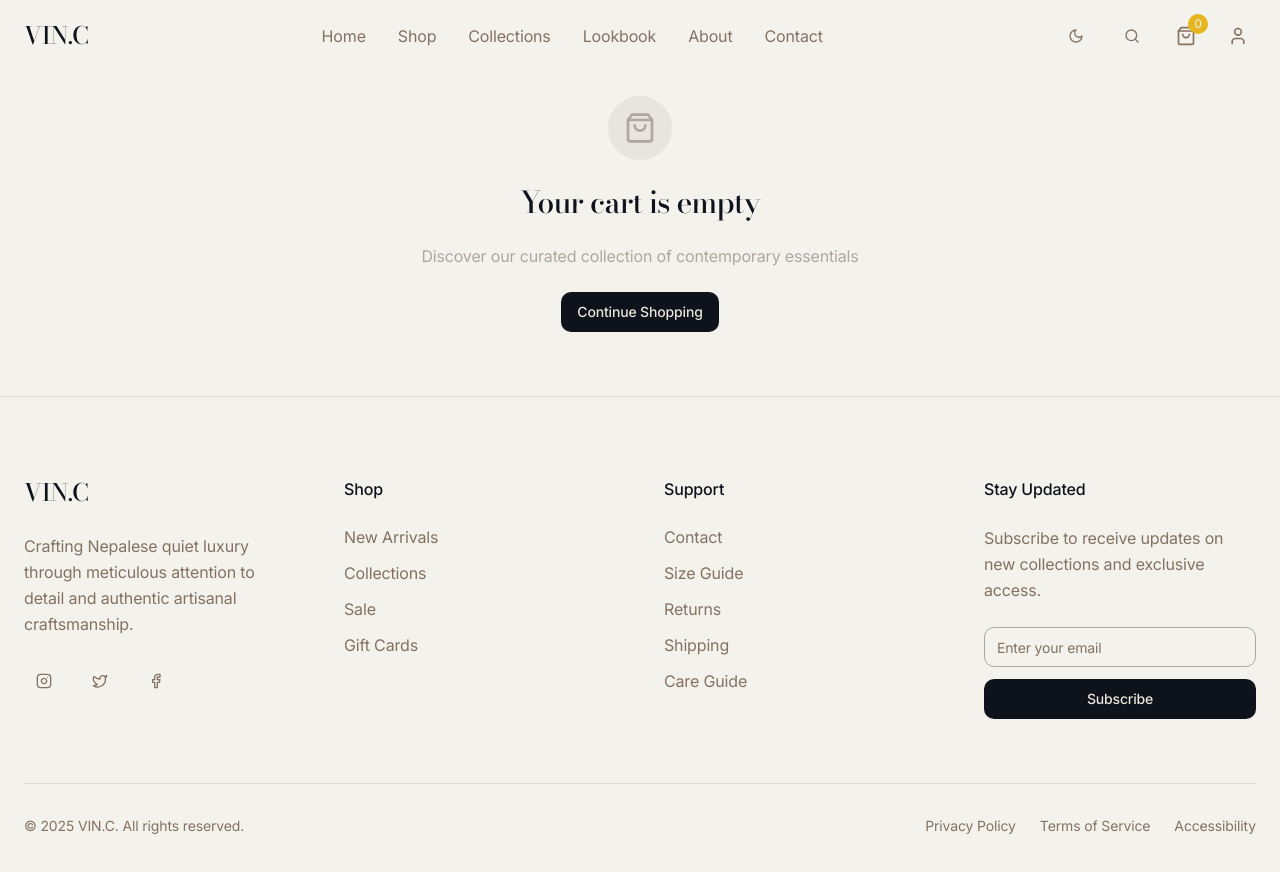
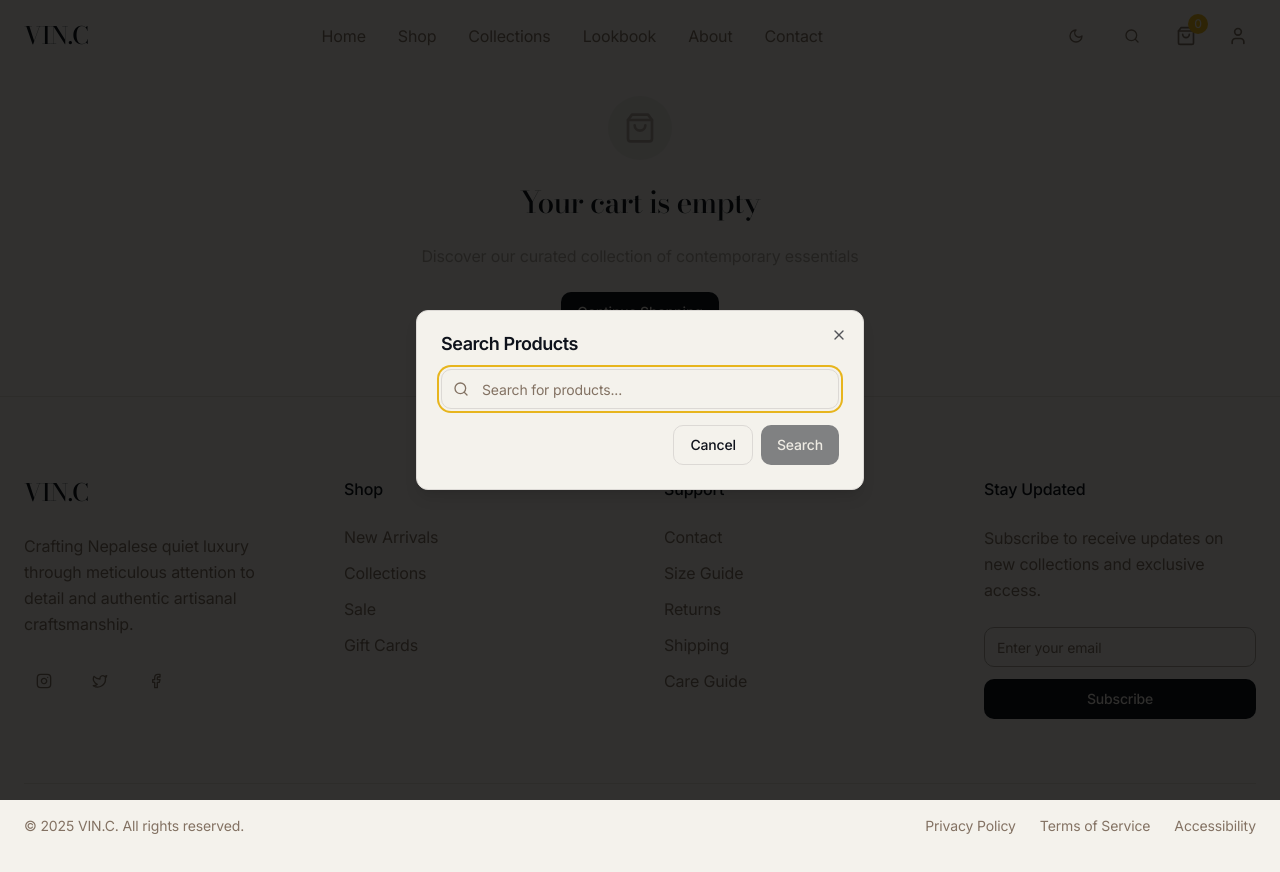
Before and after one commit to Ramoniswack/VIN.C, a React (Vite) app: page /cart in a window 1280 px wide. Both pictures are taken after a click on the button 1131 px from the left and 36 px from the top of the page. Shown: the top 872 px of the page. Built offline with nearby package versions, Linux system fonts and the light colour scheme.

Commit message:
fix(nav): improve search accessibility and input semantics

```diff
--- a/src/components/Navigation.tsx
+++ b/src/components/Navigation.tsx
@@ -1,18 +1,25 @@
 import { useState, useEffect } from 'react';
-import { Link, useLocation } from 'react-router-dom';
+import { Link, useLocation, useNavigate } from 'react-router-dom';
 import { gsap } from 'gsap';
 import { Button } from '@/components/ui/button';
+import { Input } from '@/components/ui/input';
+import { Dialog, DialogContent, DialogHeader, DialogTitle } from '@/components/ui/dialog';
 import { ThemeToggle } from '@/components/ThemeToggle';
 import { Search, ShoppingBag, Menu, X, User } from 'lucide-react';
 import { useAuthStore } from '@/store/authStore';
 import { useCartStore } from '@/store/cartStore';
+import { useProductStore } from '@/store/productStore';
 
 export const Navigation = () => {
   const [isScrolled, setIsScrolled] = useState(false);
   const [isMobileMenuOpen, setIsMobileMenuOpen] = useState(false);
+  const [isSearchOpen, setIsSearchOpen] = useState(false);
+  const [searchQuery, setSearchQuery] = useState('');
   const location = useLocation();
+  const navigate = useNavigate();
   const { user, isAuthenticated } = useAuthStore();
   const cartItemsCount = useCartStore(state => state.getTotalItems());
+  const { products } = useProductStore();
 
   // Check if we're on the home page (where hero image is)
   const isOnHomePage = location.pathname === '/';
@@ -34,6 +41,21 @@ export const Navigation = () => {
       window.scrollTo({ top: 0, behavior: 'smooth' });
     }
   };
+
+  // Search functionality
+  const handleSearch = (e: React.FormEvent) => {
+    e.preventDefault();
+    if (searchQuery.trim()) {
+      navigate(`/shop?search=${encodeURIComponent(searchQuery.trim())}`);
+      setIsSearchOpen(false);
+      setSearchQuery('');
+    }
+  };
+
+  const filteredProducts = products.filter(product =>
+    product.name.toLowerCase().includes(searchQuery.toLowerCase()) ||
+    product.description?.toLowerCase().includes(searchQuery.toLowerCase())
+  ).slice(0, 5); // Limit to 5 results
 
   useEffect(() => {
     // Animate navigation on mount
@@ -92,13 +114,16 @@ export const Navigation = () => {
             <Button
               variant="ghost"
               size="icon"
+              aria-label="Open search"
+              title="Search"
               className={`hover:bg-transparent transition-colors duration-300 ${
                 isOverHero
                   ? 'text-gray-200 hover:text-white'
                   : 'text-mink hover:text-paper'
               }`}
+              onClick={() => setIsSearchOpen(true)}
             >
-              <Search className="h-5 w-5" />
+              <Search className="h-5 w-5" aria-hidden="true" />
             </Button>
             <Link
               to="/cart"
@@ -185,6 +210,68 @@ export const Navigation = () => {
           </div>
         )}
       </div>
+
+      {/* Search Modal */}
+      <Dialog open={isSearchOpen} onOpenChange={setIsSearchOpen}>
+        <DialogContent className="sm:max-w-md">
+          <DialogHeader>
+            <DialogTitle>Search Products</DialogTitle>
+          </DialogHeader>
+          <form onSubmit={handleSearch} className="space-y-4" role="search" aria-label="Search products">
+            <div className="relative">
+              <Search className="absolute left-3 top-1/2 transform -translate-y-1/2 text-mink h-4 w-4" aria-hidden="true" />
+              <Input
+                type="text"
+                placeholder="Search for products..."
+                name="q"
+                value={searchQuery}
+                onChange={(e) => setSearchQuery(e.target.value)}
+                className="pl-10"
+                autoFocus
+              />
+            </div>
+            {searchQuery && filteredProducts.length > 0 && (
+              <div className="space-y-2 max-h-60 overflow-y-auto">
+                {filteredProducts.map((product) => (
+                  <div
+                    key={product.id}
+                    className="flex items-center space-x-3 p-2 hover:bg-mink/10 rounded cursor-pointer"
+                    onClick={() => {
+                      navigate(`/product/${product.id}`);
+                      setIsSearchOpen(false);
+                      setSearchQuery('');
+                    }}
+                    role="button"
+                    tabIndex={0}
+                  >
+                    <img
+                      src={product.images?.[0] || '/Products/placeholder.jpg'}
+                      alt={product.name}
+                      className="w-10 h-10 object-cover rounded"
+                    />
+                    <div>
+                      <p className="font-medium text-paper">{product.name}</p>
+                      <p className="text-sm text-mink">${product.price}</p>
+                    </div>
+                  </div>
+                ))}
+              </div>
+            )}
+            <div className="flex justify-end space-x-2">
+              <Button
+                type="button"
+                variant="outline"
+                onClick={() => setIsSearchOpen(false)}
+              >
+                Cancel
+              </Button>
+              <Button type="submit" disabled={!searchQuery.trim()}>
+                Search
+              </Button>
+            </div>
+          </form>
+        </DialogContent>
+      </Dialog>
     </nav>
   );
 };
```
